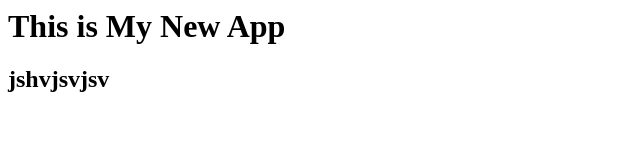
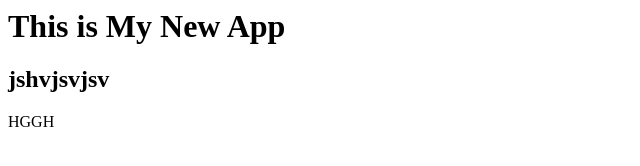
Before and after one commit to durgeshimade/SeleniumProject1, a plain HTML site: page index.html in a window 1280 px wide. Shown: the full height of the page, 0-640 px from the left. Drawn offline with Linux system fonts and the light colour scheme.

Commit message:
Added Modified index.html

```diff
--- a/index.html
+++ b/index.html
@@ -5,6 +5,7 @@
 
 	<h1>This is My New App</h1>
 	<h2>jshvjsvjsv</h2>
+HGGH
 
 </body>
 
```
